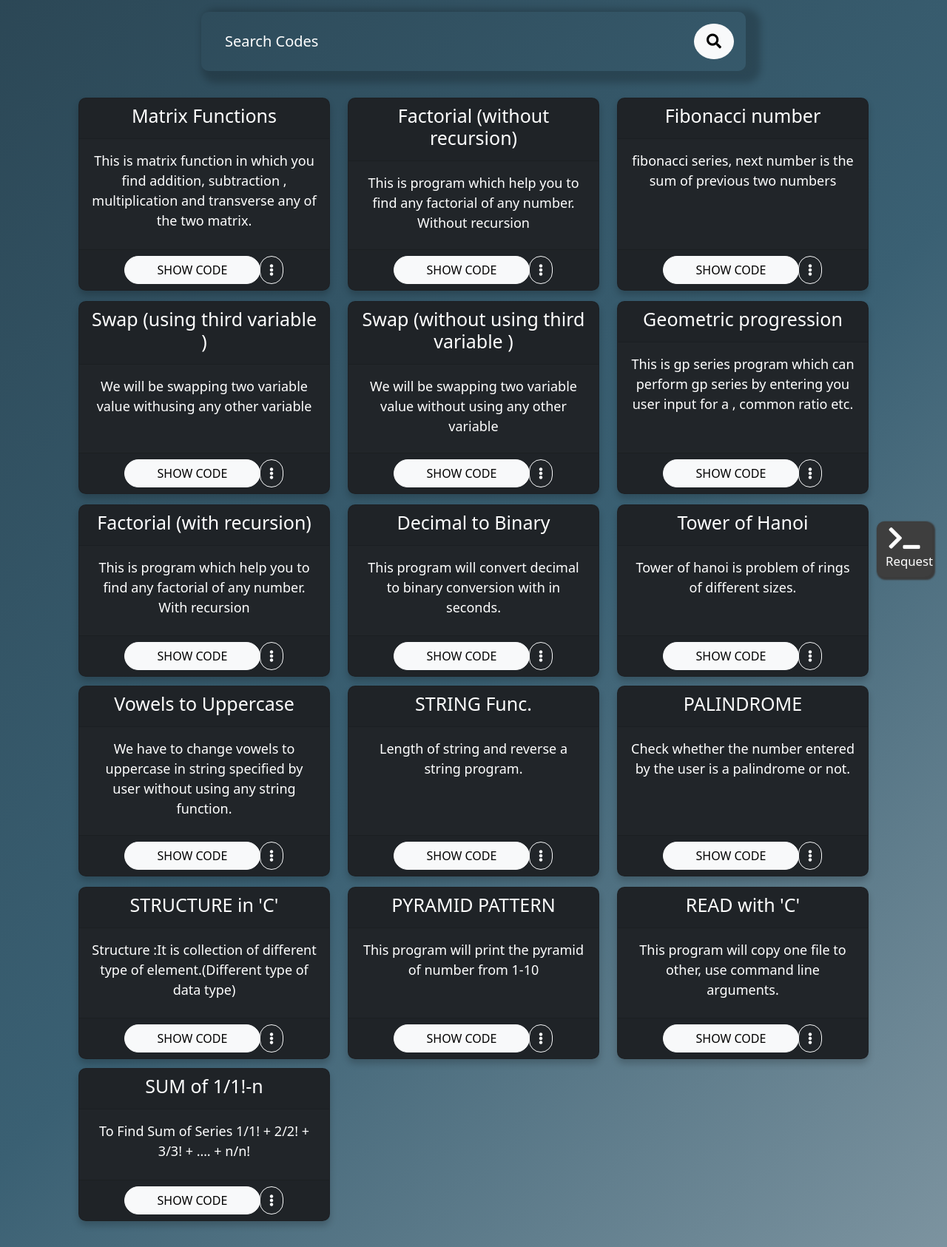
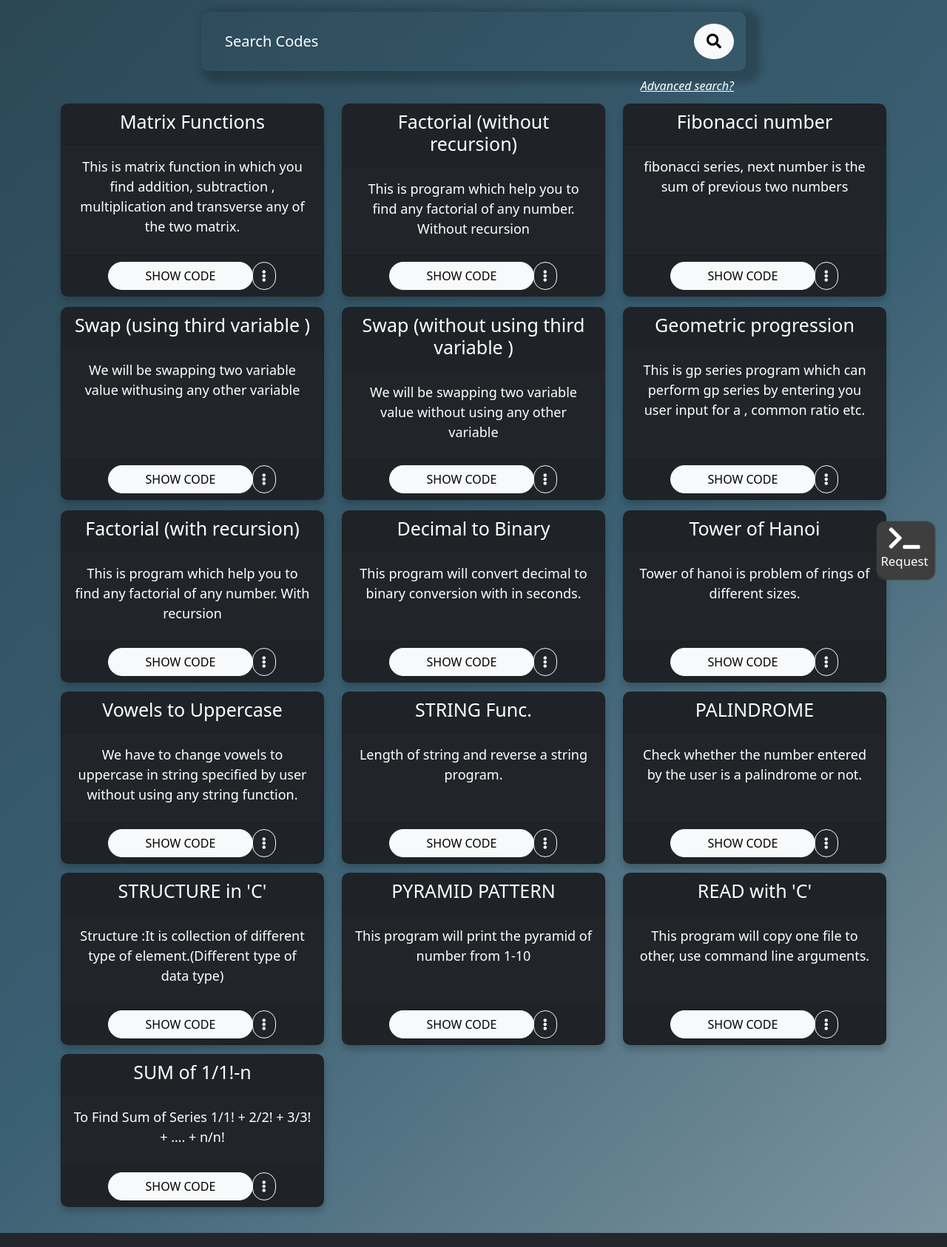
Before and after one commit to nandanv99/z4codes-main, a Django app: page /codes in a window 1280 px wide. Shown: the whole page at 74% size. Run offline with Django 3.2, Linux system fonts and the light colour scheme; data comes from the database, SQL or seed files in the repository; some libraries are stand-ins or nearby versions.

Commit message:
new ui added

```diff
--- a/templates/allcodes.html
+++ b/templates/allcodes.html
@@ -236,9 +236,13 @@
                     <div class="col-auto">
                         <button class="btn btn-lg btn-light" type="submit" style="border-radius:50%"><i class="fas fa-search"></i></button>
                     </div>
+                    <a class="text-white mt-3 py-2" style="text-align:right;font-style: italic;" href="/srpage">Advanced search?</a>
                 </div>
             </form>
         </div>
+      </div>
+    </div>
+
 
     <!-- Add code toggle button -->
     <a href="#" class="float btn-outline-light" id="mdl" data-bs-toggle="modal" data-bs-target="#exampleModal"><i
@@ -288,7 +292,7 @@
 
 
     <section class="services">
-    <div class="container pt-3 py-4">
+    <div class="container pt-3 py-4 mt-2">
         <div class="row">
         {% for i in programs|slice:"0:" %}
         <div class="col-12 col-sm-6 col-lg-4">
```
